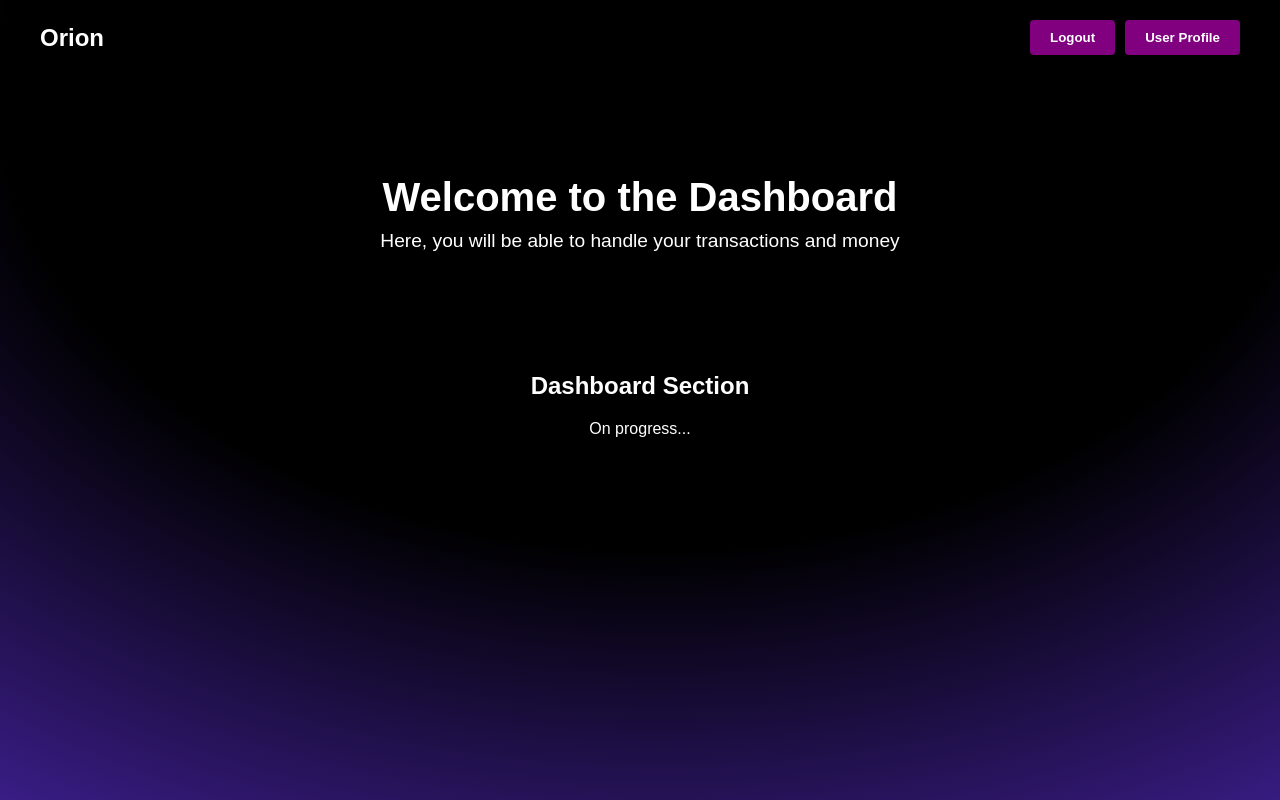
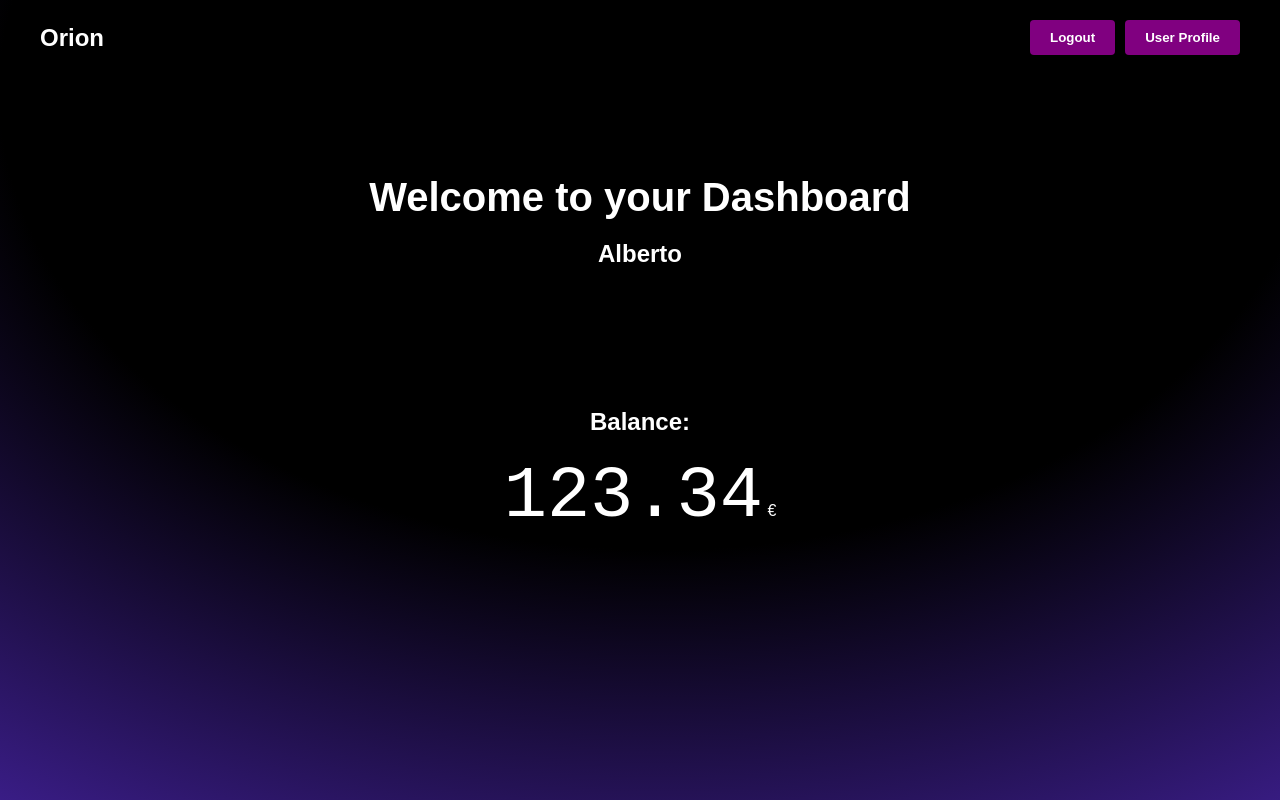
Before and after one commit to AlbertoCazallasMonje/DSW_Frontend, a React (Create React App) app: page /dashboard in a window 1280 px wide. Built offline with nearby package versions, Linux system fonts and the light colour scheme.

Commit message:
Bank account creation support

```diff
--- a/package.json
+++ b/package.json
@@ -8,6 +8,7 @@
     "@testing-library/jest-dom": "^6.6.3",
     "@testing-library/react": "^16.2.0",
     "@testing-library/user-event": "^13.5.0",
+    "framer-motion": "^12.6.2",
     "ogl": "^1.0.11",
     "react": "^19.0.0",
     "react-dom": "^19.0.0",
--- /dev/null
+++ b/src/components/dashboard/CountUp.js
@@ -0,0 +1,86 @@
+import { useEffect, useRef } from "react";
+import { useInView, useMotionValue, useSpring } from "framer-motion";
+
+export default function CountUp({
+  to,
+  from = 0,
+  direction = "up",
+  delay = 0,
+  duration = 1.5, // Duration of the animation in seconds
+  decimals = 2,
+  className = "",
+  startWhen = true,
+  separator = ".",
+  onStart,
+  onEnd,
+}) {
+  const ref = useRef(null);
+  const motionValue = useMotionValue(direction === "down" ? to : from);
+
+  // Calculate damping and stiffness based on duration
+  const damping = 20 + 40 * (1 / duration); // Adjust this formula for finer control
+  const stiffness = 100 * (1 / duration);   // Adjust this formula for finer control
+
+  const springValue = useSpring(motionValue, {
+    damping,
+    stiffness,
+  });
+
+  const isInView = useInView(ref, { once: true, margin: "0px" });
+
+  // Set initial text content to the initial value based on direction
+  useEffect(() => {
+    if (ref.current) {
+      ref.current.textContent = String(direction === "down" ? to : from);
+    }
+  }, [from, to, direction]);
+
+  // Start the animation when in view and startWhen is true
+  useEffect(() => {
+    if (isInView && startWhen) {
+      if (typeof onStart === "function") {
+        onStart();
+      }
+
+      const timeoutId = setTimeout(() => {
+        motionValue.set(direction === "down" ? from : to);
+      }, delay * 1000);
+
+      const durationTimeoutId = setTimeout(() => {
+        if (typeof onEnd === "function") {
+          onEnd();
+        }
+      }, delay * 1000 + duration * 1000);
+
+      return () => {
+        clearTimeout(timeoutId);
+        clearTimeout(durationTimeoutId);
+      };
+    }
+  }, [isInView, startWhen, motionValue, direction, from, to, delay, onStart, onEnd, duration]);
+
+  // Update text content with formatted number on spring value change
+  useEffect(() => {
+    const unsubscribe = springValue.on("change", (latest) => {
+      if (ref.current) {
+        const options = {
+          useGrouping: !!separator,
+          minimumFractionDigits: decimals,
+          maximumFractionDigits: decimals,
+        };
+
+        const formattedNumber = Intl.NumberFormat("en-US", options).format(
+          latest.toFixed(decimals)
+        );
+
+        ref.current.textContent = separator
+          ? formattedNumber.replace(/,/g, separator)
+          : formattedNumber;
+      }
+    });
+
+    return () => unsubscribe();
+  }, [springValue, separator, decimals]);
+
+  return <span className={`${className}`} ref={ref} />;
+}
--- a/src/components/dashboard/dashboard.css
+++ b/src/components/dashboard/dashboard.css
@@ -106,3 +106,9 @@ html, body {
     padding: 40px 20px;
     text-align: center;
 }
+
+.count-up-text {
+    font-size: 72px;
+    color: #fff;
+    font-family: 'Courier New', Courier, monospace;
+  }
--- a/src/components/dashboard/dashboard.js
+++ b/src/components/dashboard/dashboard.js
@@ -1,6 +1,7 @@
 import React, { useState, useEffect } from "react";
 import './dashboard.css';
 import { useLocation, useNavigate } from 'react-router-dom';
+import CountUp from './CountUp'
 
 const Dashboard = () => {
     const navigate = useNavigate();
@@ -57,14 +58,19 @@ const Dashboard = () => {
             </header>
             <main>
                 <div className="banner">
-                    <h1>Welcome to the Dashboard</h1>
-                    <p>Here, you will be able to handle your transactions and money</p>
+                    <h1>Welcome to your Dashboard</h1>
+                    <h2>Alberto</h2>
                 </div>
                 <section className="features">
-                    <h2>Dashboard Section</h2>
-                    <p>
-                        On progress...
-                    </p>
+                    <h2>Balance:</h2>
+                    <CountUp
+                        from={0}
+                        to={123.45}
+                        duration={2}
+                        separator=","
+                        className="count-up-text"
+                    />    <span> €</span>
+
                 </section>
             </main>
         </div>
--- a/src/components/register/register.js
+++ b/src/components/register/register.js
@@ -49,7 +49,28 @@ const Register = () => {
 
             if (response.ok) {
                 alert("User registered successfully.");
-                navigate('/login')
+
+                const bankAccountPayload = {
+                    dni: dni,
+                    country: country
+                };
+
+                const bankResponse = await fetch("http://localhost:3002/create", {
+                    method: "POST",
+                    headers: {
+                        "Content-Type": "application/json"
+                    },
+                    body: JSON.stringify(bankAccountPayload)
+                });
+
+                if (!bankResponse.ok) {
+                    const errorData = await bankResponse.json();
+                    alert("Error while creating bank account: " + errorData.message);
+                    return;
+                }
+
+                alert("Bank account created successfully.");
+                navigate('/login');
             } else {
                 const errorData = await response.json();
                 alert("Error while registering a new user: " + errorData.message);
```
Also changed, not shown: 1 other file (tests, documents, lock files or other folders).
